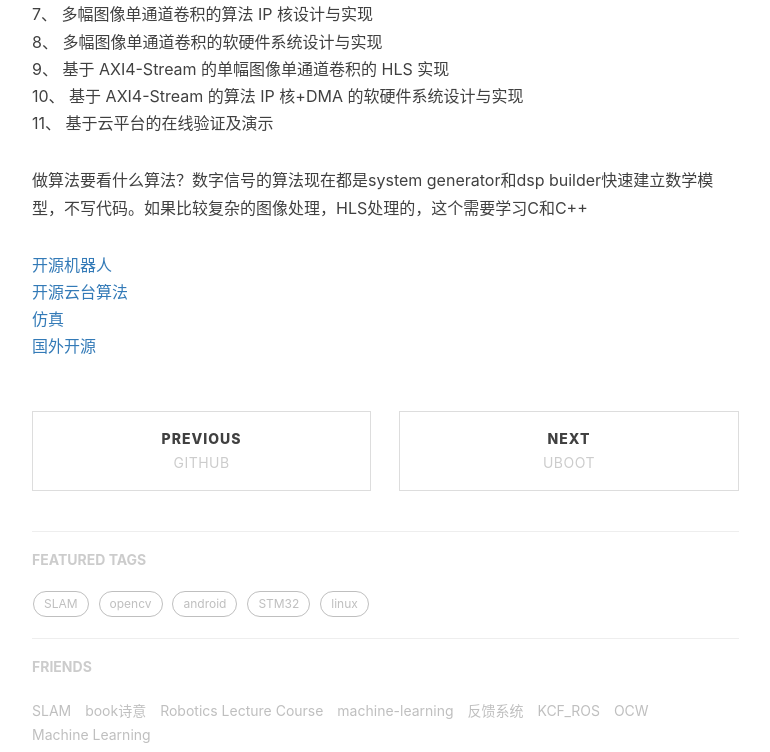
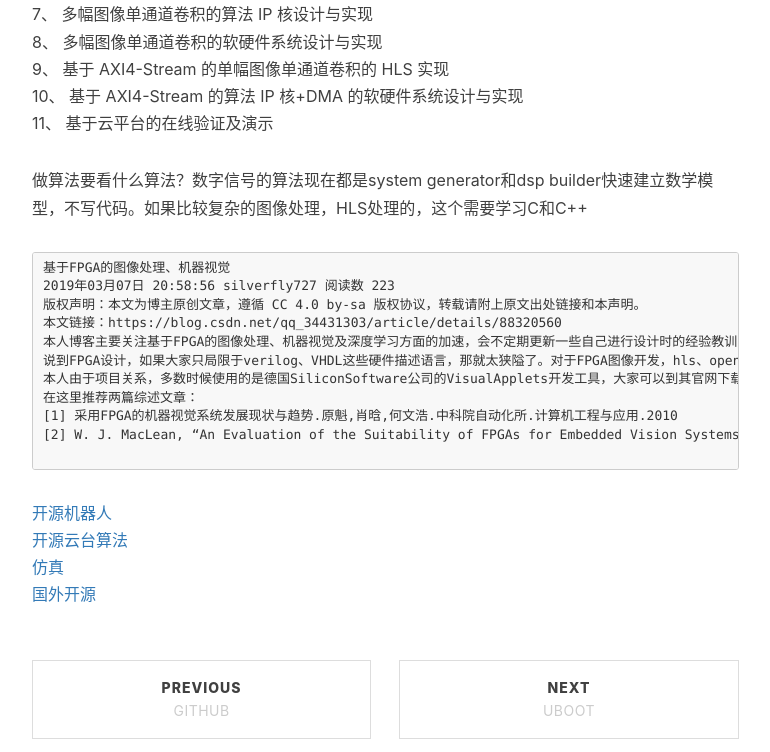
Before and after one commit to gary-robotics/dlward, a Jekyll site: the page built from _posts/2019-08-08-FPGA-2019.markdown, in a window 1280 px wide and 900 px high, scrolled down 875 px, cut to the strip 0-752 px from the top of the window. Shown: the whole strip, without its empty margins (233-1003 px from the left). Built offline with Jekyll 4.4.1, drawn with Linux system fonts in a browser that asks for light colours; nearby versions of some CDN libraries; comment, search, counter and statistics services are not loaded.

Commit message:
Update 2019-08-08-FPGA-2019.markdown

````diff
--- a/_posts/2019-08-08-FPGA-2019.markdown
+++ b/_posts/2019-08-08-FPGA-2019.markdown
@@ -28,6 +28,20 @@ tags:                               #标签
 
 做算法要看什么算法？数字信号的算法现在都是system generator和dsp builder快速建立数学模型，不写代码。如果比较复杂的图像处理，HLS处理的，这个需要学习C和C++
 
+```
+基于FPGA的图像处理、机器视觉
+2019年03月07日 20:58:56 silverfly727 阅读数 223
+版权声明：本文为博主原创文章，遵循 CC 4.0 by-sa 版权协议，转载请附上原文出处链接和本声明。
+本文链接：https://blog.csdn.net/qq_34431303/article/details/88320560
+本人博客主要关注基于FPGA的图像处理、机器视觉及深度学习方面的加速，会不定期更新一些自己进行设计时的经验教训、阅读论文时的体会以及国内外FPGA视觉行业的最新进展。
+说到FPGA设计，如果大家只局限于verilog、VHDL这些硬件描述语言，那就太狭隘了。对于FPGA图像开发，hls、opencl等高层次描述语言以及system generator、simullink等系统级建模工具才是更好的选择，另外Labview中也有相应的FPGA vision模块，使用这些高级工具进行开发，使我们可以集中精力进行算法的研究，而不用过多关心底层的硬件实现方式，效率会大大提高。
+本人由于项目关系，多数时候使用的是德国SiliconSoftware公司的VisualApplets开发工具，大家可以到其官网下载体验一下https://silicon.software/，真的很强大！如果大家不用下载到板卡上进行调试，直接安装VisualApplets软件就可以了，除了不能保存设计和生成比特流外，和付费版本没什么区别，最赞的就是它的图形化模块设计和仿真功能。笔者已经用该软件实现了三个大规模项目，主要是基于一维傅里叶变换的液晶缺陷检测、基于表面多项式拟合和大规模高斯滤波的钢壳缺陷检测和基于Hessian矩阵的Steger算法实现的激光中心线提取。后续博文会陆续更新我在进行这些设计时心得体会。
+在这里推荐两篇综述文章：
+[1] 采用FPGA的机器视觉系统发展现状与趋势.原魁,肖晗,何文浩.中科院自动化所.计算机工程与应用.2010
+[2] W. J. MacLean, “An Evaluation of the Suitability of FPGAs for Embedded Vision Systems,” 2005 IEEE Computer Society Conference on Computer Vision and Pattern Recognition (CVPR’05) - Workshops, San Diego, CA, USA, 2005, pp. 131-131.
+
+```
+
 [开源机器人](https://github.com/golaced)
 [开源云台算法](https://github.com/golaced/BLDC)
 [仿真](https://github.com/Edlward/QuadrupedSim)
````
